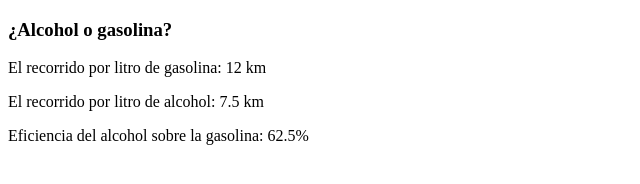
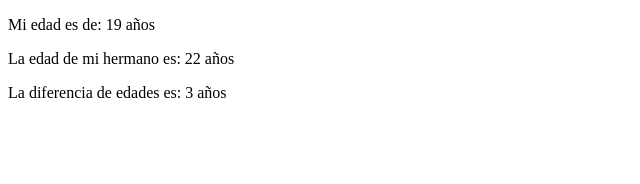
Before and after one commit to jared0192galicia/ONE_LogicProgramPtr1, a plain HTML site: page index.html in a window 1280 px wide. Shown: the whole page, without its empty margins (0-640 px from the left). Drawn offline with Linux system fonts and the light colour scheme.

Commit message:
Diferencia de edades js

```diff
--- a/index.html
+++ b/index.html
@@ -1,39 +1,41 @@
-<!-- Calculo de consumo -->
 <!DOCTYPE html>
 <html lang="en">
 <head>
-    <meta charset="UTF-8" />
-    <meta http-equiv="X-UA-Compatible" content="IE=edge" />
-    <meta name="viewport" content="width=device-width, initial-scale=1.0" />
-    <title>Document</title>
+    <meta charset="UTF-8">
+    <meta http-equiv="X-UA-Compatible" content="IE=edge">
+    <meta name="viewport" content="width=device-width, initial-scale=1.0">
+    <title>Diferencia de edades</title>
 </head>
 <body>
-    <header></header>
     <main>
         <section>
-        <h3>¿Alcohol o gasolina?</h3>
             <script>
+                // Funcion para imprimir
+                function imprimir(msg){
+                    var saltos = 0;
+                    document.write(msg);
+                    saltoLinea(saltos);
 
-          var capacidad = 40;
-          var recorridoGT = 480;
-          var recorridoAT = 300;
-          var recorriloLitroGas = 0;
-          var recorriloLitroAlc = 0;
+                }
+                // Funcion para salto de linea
+                function saltoLinea(cant){
 
-          var eficienciaAl = 0;
+                    for (let i = cant; i > 0; i--) {
+                        document.write("<br>");
+                    }
+                }
 
-          recorriloLitroGas = recorridoGT / capacidad;
-          recorriloLitroAlc = recorridoAT / capacidad;
+                // Proceso
+                var edadMia = 19;
+                var edadHer = 22;
+                var diferencia = edadHer - edadMia;
 
-          eficienciaAl = (100 / recorridoGT) * recorridoAT;
-
-          document.write("<p>El recorrido por litro de gasolina: " + recorriloLitroGas + " km</p>");
-          document.write("<p>El recorrido por litro de alcohol: " + recorriloLitroAlc + " km</p>");
-          document.write("<p>Eficiencia del alcohol sobre la gasolina: " + eficienciaAl + "%</p>");
+                imprimir("<p>Mi edad es de: " + edadMia + " años</p>");
+                imprimir("<p>La edad de mi hermano es: " + edadHer + " años</p>");
+                imprimir("<p>La diferencia de edades es: " + diferencia + " años</p>");
 
             </script>
         </section>
     </main>
-    <footer></footer>
 </body>
 </html>
```
Lines whose indentation alone changed are shown as unchanged.
